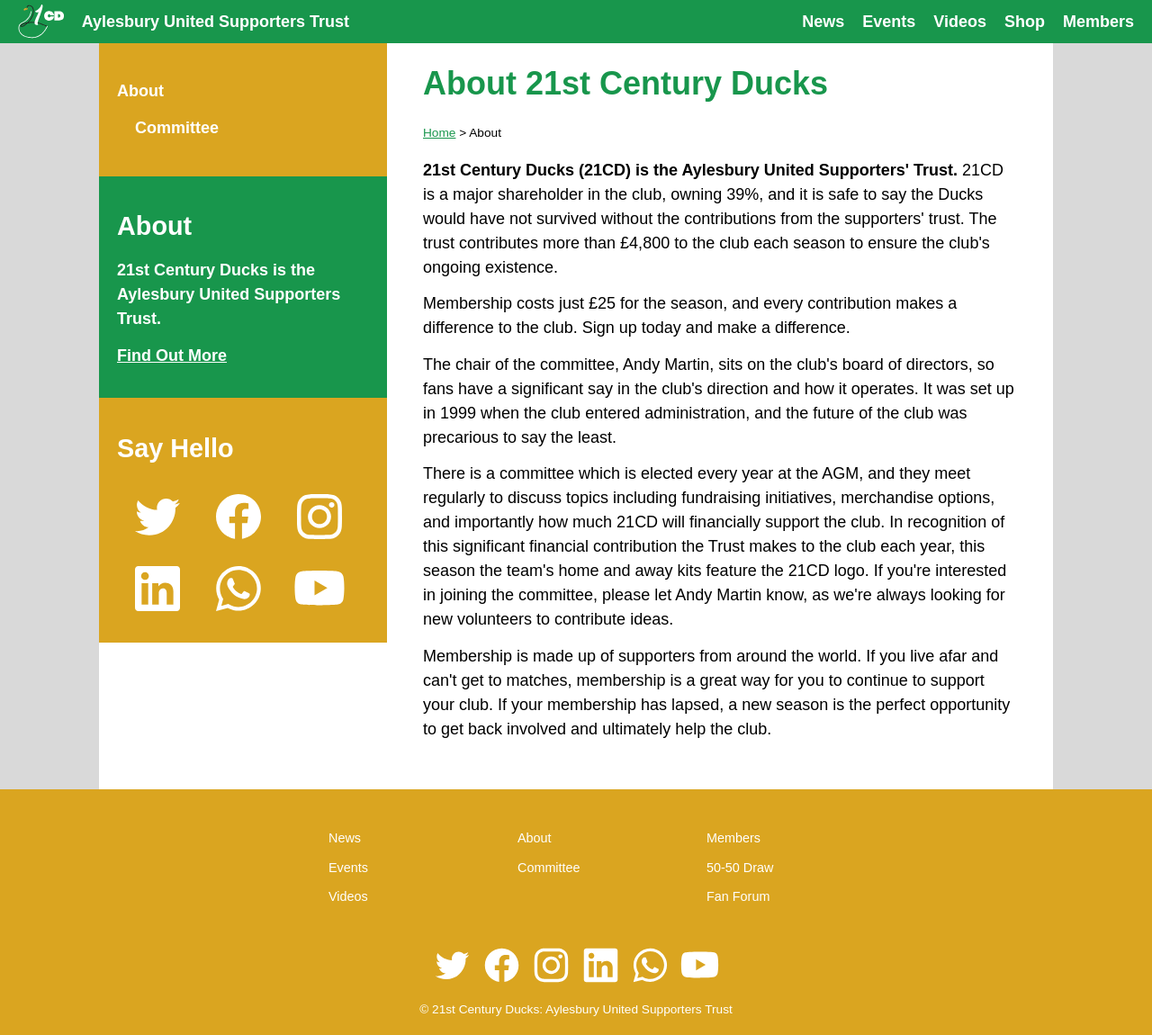
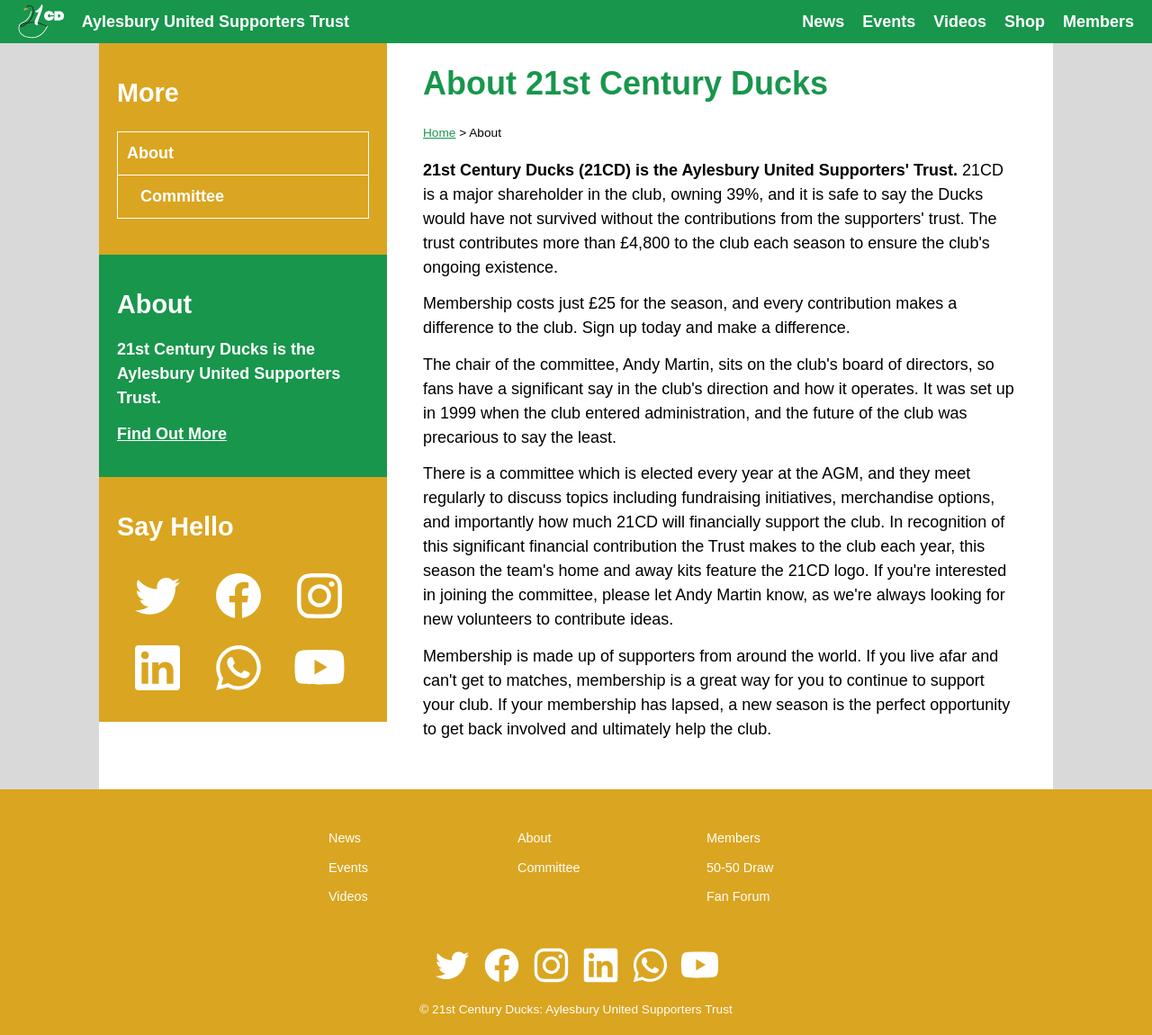
Before and after one commit to RobDWaller/21ducks.github.io, a Jekyll site: the page built from about.html, in a window 1280 px wide and 1150 px high. Shown: the whole window at 90% size. Built offline with Jekyll 4.4.1, drawn with Linux system fonts in a browser that asks for light colours.

Commit message:
Styled menu buttons for about and members page.

```diff
--- a/_includes/bio.html
+++ b/_includes/bio.html
@@ -1,10 +1,12 @@
 <div class="sidebar">
     {% if page.menu == "about" %}
         <div class="menu">
+            <h2>More</h2>
             {% include about-menu.html %}
         </div>
     {% elsif page.menu == "members" %}
         <div class="menu">
+            <h2>More</h2>
             {% include members-menu.html %}
         </div>
     {% else %}
--- a/_sass/layout.scss
+++ b/_sass/layout.scss
@@ -85,14 +85,29 @@
             ul {
                 li:first-child {
                     margin-left: 0px;
+                    border: 1px solid white;
+
+                    a {
+                        padding: 10px 5px 10px 10px;
+                    }
                 }
 
                 li {
                     list-style: none;
+                    display:block;
+                    box-sizing: border-box;
+                    border-left: 1px solid white;
+                    border-right: 1px solid white;
+                    border-bottom: 1px solid white;
+                    margin: 0px;
 
                     a {
                         color: white;
                         text-decoration: none;
+                        display: block;
+                        width: 100%;
+                        height: 100%;
+                        padding: 10px 5px 10px 25px;
                     }
                 }
             }
@@ -117,11 +132,6 @@
             background: $base-color;
             box-sizing: border-box;
 
-            h2 {
-                color: white;
-                margin: 0.5em 0 0.5em 0;
-            }
-
             a {
                 color: white;
             }
@@ -134,11 +144,6 @@
             font-weight: bold;
             background: $sub-color;
             box-sizing: border-box;
-
-            h2 {
-                color: white;
-                margin: 0.5em 0 0.5em 0;
-            }
 
             a {
                 color: $base-color;
@@ -171,6 +176,13 @@
                         }
                     }
                 }
+            }
+        }
+
+        .contact, .menu, .bio {
+            h2 {
+                color: white;
+                margin: 0.5em 0 0.5em 0;
             }
         }
     }
```
